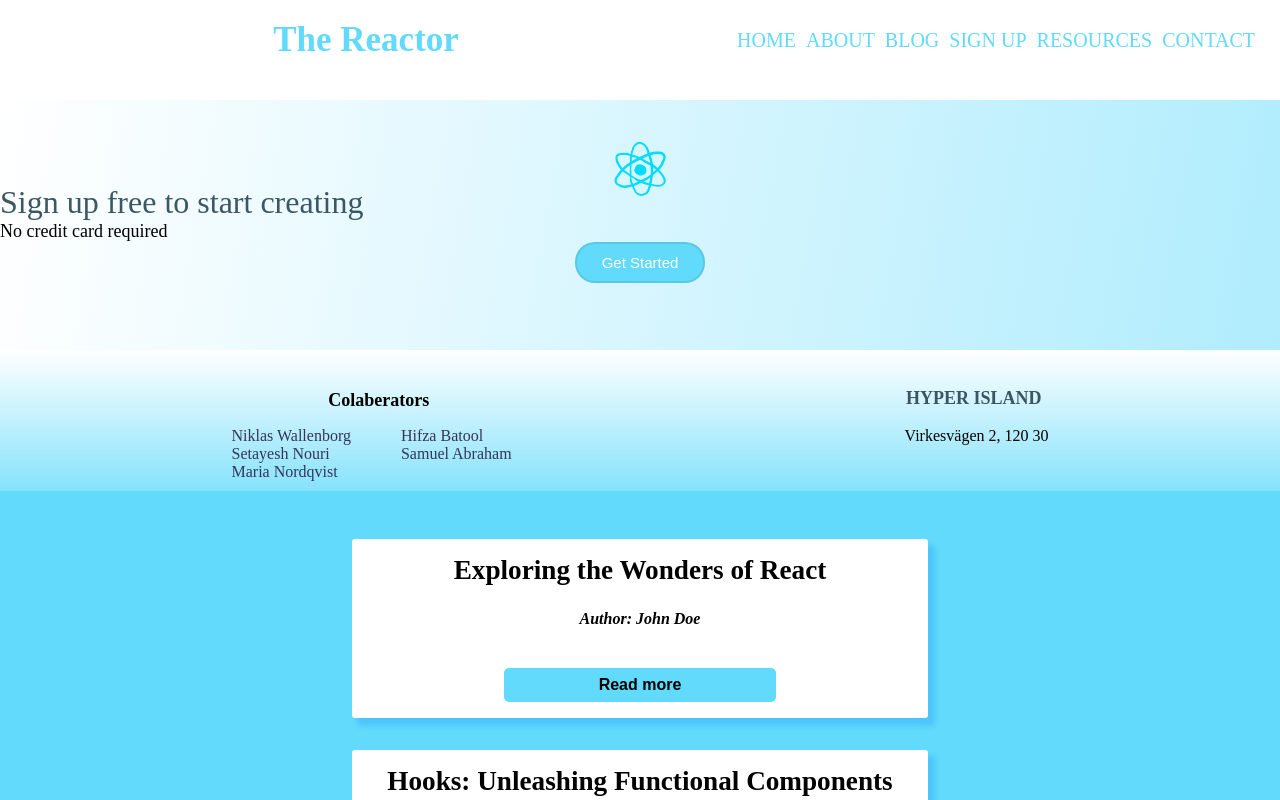
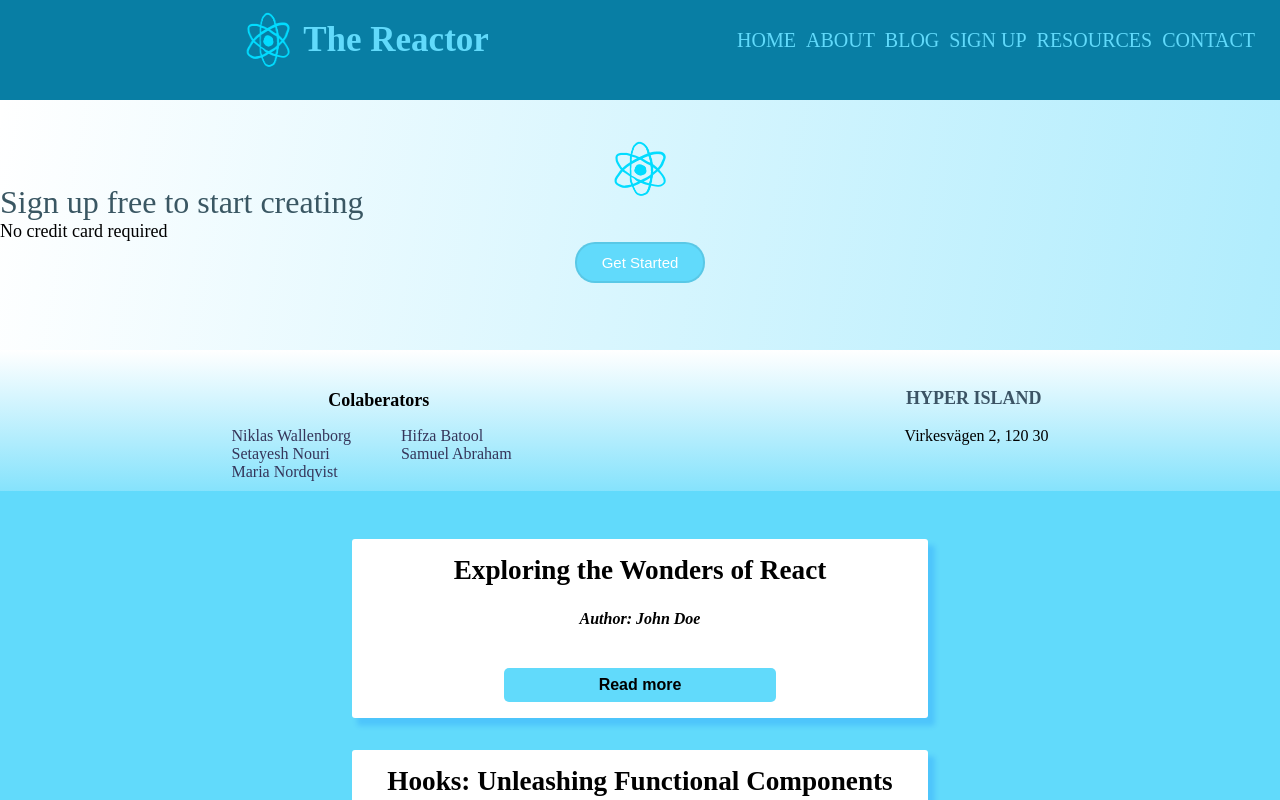
Before and after one commit to marianordqvist/React-blog-project, a React (Vite) app: page / in a window 1280 px wide. Shown: the top 800 px of the page. Built offline with nearby package versions, Linux system fonts and the light colour scheme.

Commit message:
Update Header.jsx

```diff
--- a/src/components/Header/Header.jsx
+++ b/src/components/Header/Header.jsx
@@ -1,6 +1,7 @@
 // components/Header.jsx
 import React,{ useState} from 'react';
 import  './Header.css';
+import ReactJS from './ReactJS.gif';
 
 const Header = () => {
   const [isNavActive, setNavActive] = useState(false);
@@ -10,21 +11,25 @@ const Header = () => {
   };
 
   return (
-    <header className='globel-header'>
+    <header className='global-header'>
       <nav className='nav-bar'>
-      <input type="checkbox" id="check" className="hamburger-checkbox" onChange={toggleNav} />
-      <label htmlFor="check" className={`checkbtn ${isNavActive ? 'active' : ''}`}>
+      <input type="checkbox"
+      id="check" className="hamburger-checkbox"
+       onChange={toggleNav}
+        aria-hidden="true" />
+      <label htmlFor="check" className={`checkbtn ${isNavActive ? 'active' : ''}`} aria-label="Toggle Navigation">
         <i className='fas fa-bars'></i>
       </label>
-      <label className="logo">The Reactor</label>
 
-
+      <label className="logo">
+        <img src={ReactJS} alt="React Logo" className='react-logo'/>
+        The Reactor</label>
 
         <ul >
           <li ><a  className='active' href="#home">Home</a></li>
           <li ><a  className='active' href="#about">About</a></li>
           <li ><a  className='active' href="#blog">Blog</a></li>
-          <li ><a   className='active' href="#tutorials">Sign Up</a></li>
+          <li ><a   className='active' href="#signsup">Sign Up</a></li>
           <li ><a className='active' href="#resources">Resources</a></li>
           <li ><a className='active' href="#contact">Contact</a></li>
         </ul>
```
